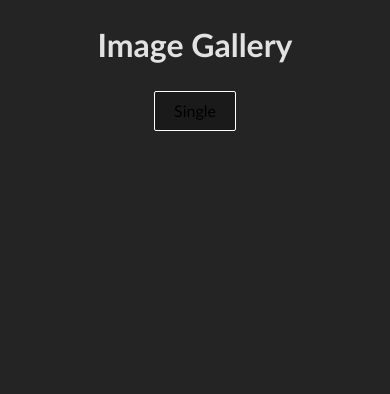
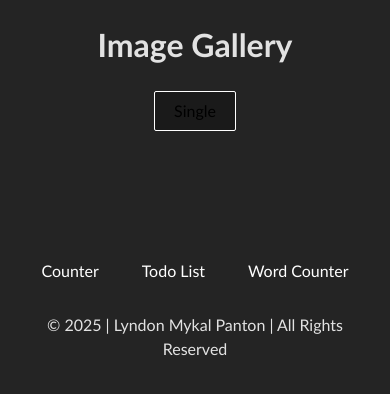
Before and after one commit to lyndonpanton/image-gallery, a React (Vite) app in the folder react-app/: page / in a window 390 px wide. Shown: the top 394 px of the page. Built offline with nearby package versions, Linux system fonts and the light colour scheme.

Commit message:
Added links to my other projects

```diff
--- a/react-app/src/App.jsx
+++ b/react-app/src/App.jsx
@@ -3,11 +3,13 @@ import reactLogo from './assets/react.svg'
 import viteLogo from '/vite.svg'
 import './App.css'
 import Header from './components/Header'
+import Footer from './components/Footer'
 
 function App() {
     return (
         <>
             <Header />
+            <Footer />
         </>
     );
 }
--- a/react-app/src/components/Footer.jsx
+++ b/react-app/src/components/Footer.jsx
@@ -0,0 +1,19 @@
+import './css/Footer.css'
+import Technology from './Technology';
+import Social from './Social';
+import Projects from './Projects';
+
+const Footer = () => {
+    let year = new Date().getFullYear();
+
+    return (
+        <footer>
+            <Social />
+            <Technology />
+            <Projects />
+            <p>&copy; { year } | Lyndon Mykal Panton | All Rights Reserved</p>
+        </footer>
+    );
+};
+
+export default Footer;
--- a/react-app/src/components/Header.jsx
+++ b/react-app/src/components/Header.jsx
@@ -7,7 +7,6 @@ const Header = () => {
 
     function changeView() {
         setCurrentView((currentView + 1) % view.length);
-        console.log(currentView);
     }
 
     return (
--- /dev/null
+++ b/react-app/src/components/Projects.jsx
@@ -0,0 +1,18 @@
+import './css/ExternalLink.css'
+
+const Projects = () => {
+    const url = {
+        counter: "https://github.com/lyndonpanton/Counter",
+        todoList: "./",
+        wordCounter: "./"
+    }
+    return (
+        <div id="projects" className="external-icons">
+            <a className="project-link" href={ url.counter } target="_blank">Counter</a>
+            <a className="project-link" href={ url.todoList } target="_blank">Todo List</a>
+            <a className="project-link" href={ url.wordCounter } target="_blank">Word Counter</a>
+        </div>
+    );
+};
+
+export default Projects;
--- /dev/null
+++ b/react-app/src/components/Social.jsx
@@ -0,0 +1,17 @@
+import './css/ExternalLink.css'
+
+const Social = () => {
+    const url = {
+        github: "https://github.com/lyndonpanton"
+    };
+
+    return (
+        <div id="social" className="social-icons">
+            <a className="external-icon social-icon social-icon-github" href={ url.github } target="_blank">
+                <i className="fa-brands fa-github"></i>
+            </a>
+        </div>
+    );
+};
+
+export default Social;
--- /dev/null
+++ b/react-app/src/components/Technology.jsx
@@ -0,0 +1,25 @@
+import './css/ExternalLink.css'
+
+const Technology = () => {
+    const url = {
+        react: "https://react.dev/",
+        vite: "https://vite.dev/",
+        fontawesome: "https://fontawesome.com/"
+    };
+
+    return (
+        <div id="technology" className="external-icons">
+            <a className="external-icon technology-icon technology-icon-react" href={ url.react } target="_blank">
+                <i className="fa-brands fa-react"></i>
+            </a>
+            <a className="external-icon technology-icon technology-icon-vite" href={ url.vite } target="_blank">
+                <i className="fa-solid fa-bolt-lightning"></i>
+            </a>
+            <a className="external-icon technology-icon technology-icon-fontawesome" href={url.fontawesome } target="_blank">
+                <i className="fa-solid fa-font-awesome"></i>
+            </a>
+        </div>
+    );
+};
+
+export default Technology;
--- /dev/null
+++ b/react-app/src/components/css/ExternalLink.css
@@ -0,0 +1,116 @@
+@keyframes rotation {
+    0% {
+        transform: rotate(0deg)
+    }
+
+    50% {
+        transform: rotate(180deg);
+    }
+
+    100% {
+        transform: rotate(360deg);
+    }
+}
+
+.external-icon {
+    font-size: 4em;
+}
+
+.fa-font-awesome:hover {
+    text-shadow: 0px 0px 10px #538DD7;
+}
+
+.fa-react {
+    /* animation-name: rotation;
+    animation-duration: 10s;
+    animation-iteration-count: infinite;
+    animation-timing-function: linear; */
+    animation: rotation 10s infinite linear;
+}
+
+.fa-react:hover {
+    text-shadow: 0px 0px 10px #61DBFB;
+}
+
+.project-link {
+    color: white;
+    font-size: 2em;
+    /* font-size: 32px; */
+    text-decoration: none;
+}
+
+.project-link:hover {
+    color: chartreuse;
+    text-decoration: underline;
+    text-shadow: 0px 0px 10px chartreuse;
+}
+
+.social-icon, .technology-icon {
+    color: white;
+}
+
+.social-icon-github:hover {
+    color: blueviolet;
+    text-shadow: 0px 0px 20px blueviolet;
+}
+
+.technology-icon-fontawesome:hover {
+    color: #538DD7;
+}
+
+.technology-icons {
+    display: inline;
+}
+
+.technology-icon-react:hover {
+    color: #61DBFB;
+}
+
+.technology-icon-vite:hover {
+    text-shadow: 0px 0px 20px orange;
+    color: #F4C01B
+}
+
+.external-icons i {
+    margin-left: 5px;
+    margin-right: 5px;
+}
+
+.external-icons {
+    display: flex;
+    justify-content: space-around;
+
+    margin: 30px 0;
+}
+
+/* Tablet, Laptop */
+@media screen and (max-width: 1000px) {
+    /* external-icon: 4, fa-vite: 1, project-link: 2 */
+    .external-icon {
+        font-size: 3.5em;
+    }
+
+    .fa-vite {
+        width: 0.875em;
+    }
+
+    .project-link {
+        font-size: 24px;
+    }
+}
+
+/* Phone */
+@media screen and (max-width: 600px) {
+    .external-icon {
+        font-size: 2em;
+    }
+
+    .fa-vite {
+        width: 1em;
+    }
+
+    .project-link {
+        font-size: 16px;
+    }
+
+}
--- a/react-app/src/components/css/Footer.css
+++ b/react-app/src/components/css/Footer.css
@@ -0,0 +1,20 @@
+footer {
+    text-align: center;
+    padding: 20px;
+}
+
+footer p {
+    font-size: 2rem;
+}
+
+@media screen and (max-width: 1000px) {
+    footer p {
+        font-size: 1.5rem;
+    }
+}
+
+@media screen and (max-width: 600px) {
+    footer p {
+        font-size: 1rem;
+    }
+}
```
